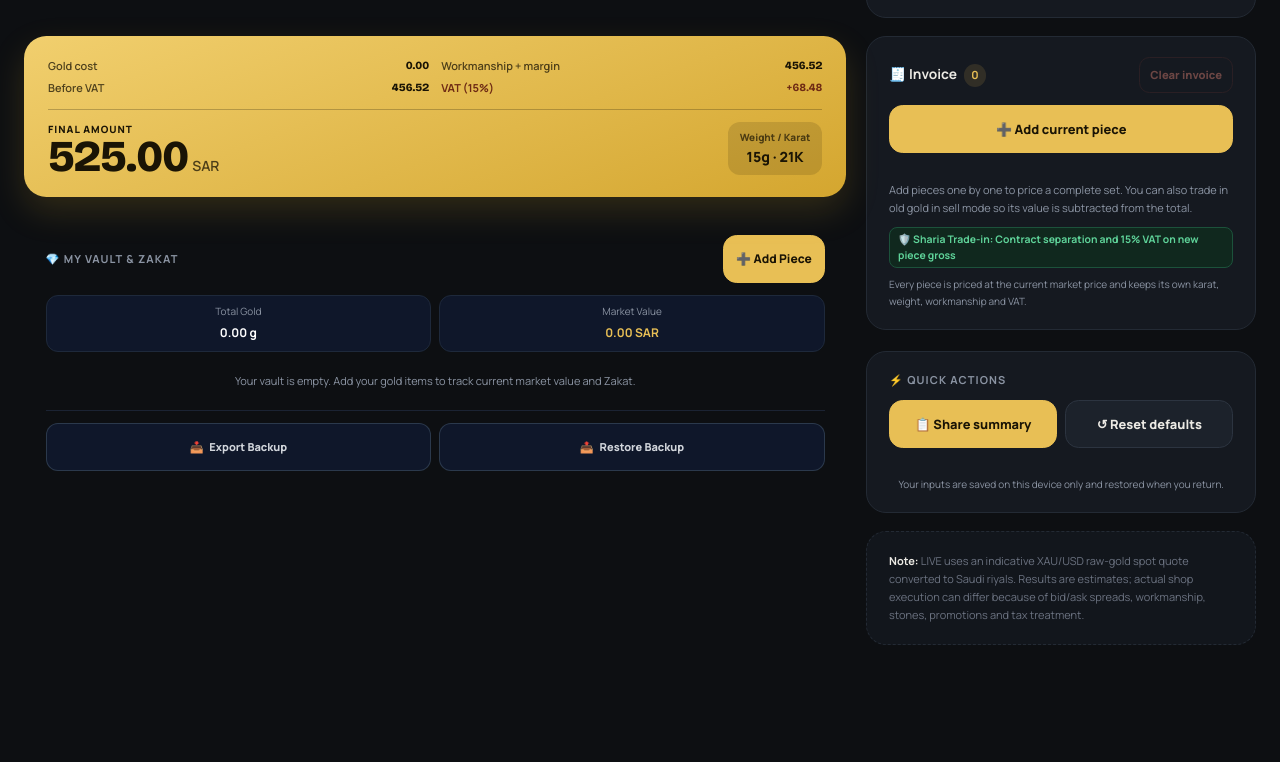
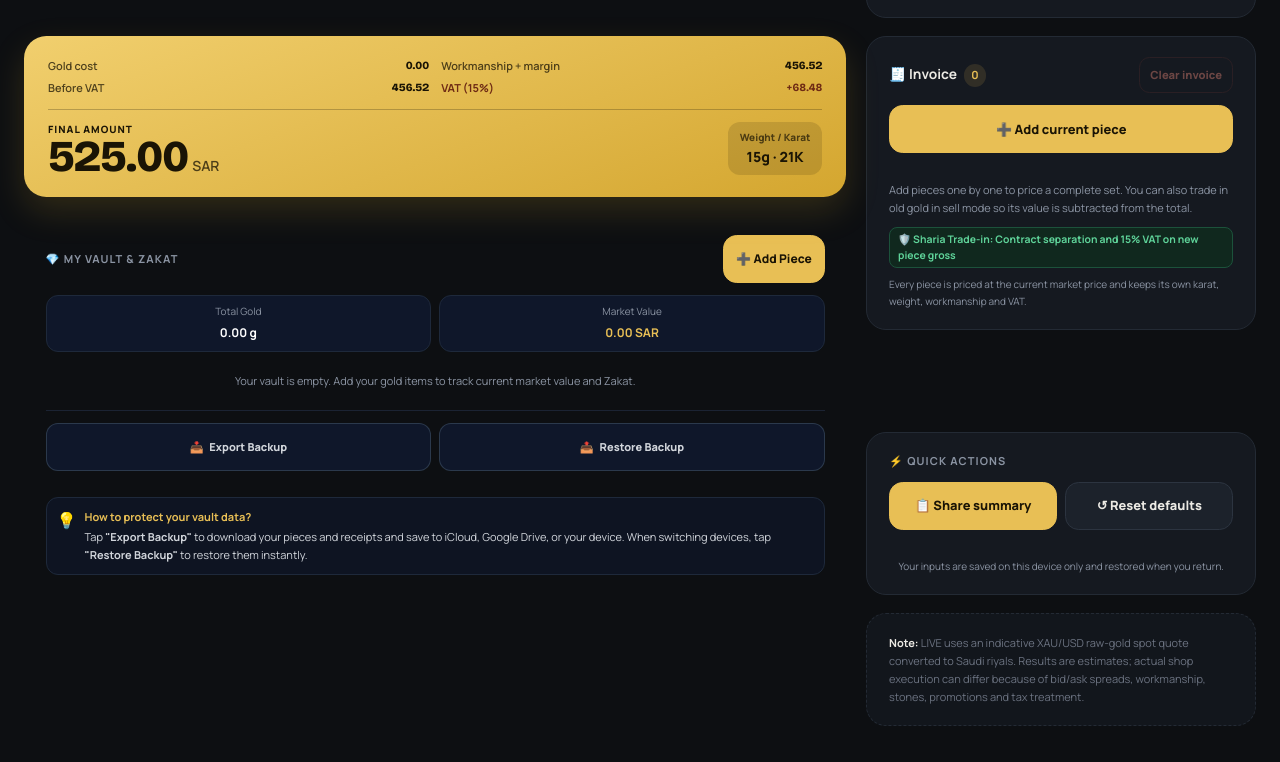
Before and after one commit to w7oshy-spooky/gold-calc, a website with bundled scripts: page en.html in a window 1280 px wide. Shown: the part 1556-2318 px from the top of the page. Before the commit the page ends 2237 px from the top, so only its background shows below. Built offline with nearby package versions, Linux system fonts and the light colour scheme; no server answers.

Commit message:
docs(vault): add friendly non-technical guide on how to backup and restore gold vault

```diff
--- a/en.html
+++ b/en.html
@@ -457,6 +457,15 @@
         <input type="file" id="importVaultBackupInput" accept=".json,application/json" class="hidden">
       </div>
       <p id="vaultBackupStatus" class="text-[10px] text-center text-amber-400 font-bold mt-1.5 min-h-[1rem]"></p>
+
+      <!-- Non-technical helper hint -->
+      <div class="mt-1 p-2.5 rounded-xl bg-slate-900/70 border border-slate-800 text-[11px] text-gray-300 leading-relaxed flex items-start gap-2">
+        <span class="text-base flex-shrink-0">💡</span>
+        <div>
+          <strong class="text-amber-400 block mb-0.5">How to protect your vault data?</strong>
+          <span>Tap <strong>"Export Backup"</strong> to download your pieces and receipts and save to iCloud, Google Drive, or your device. When switching devices, tap <strong>"Restore Backup"</strong> to restore them instantly.</span>
+        </div>
+      </div>
     </section>
 
   <div class="bottom-receipt dashboard-result" data-tab="calc">
--- a/sw.js
+++ b/sw.js
@@ -1,7 +1,7 @@
 'use strict';
 
 // Bump the version when files are added to or removed from APP_SHELL.
-const CACHE_NAME = 'gold-calc-shell-v15';
+const CACHE_NAME = 'gold-calc-shell-v16';
 const NETWORK_TIMEOUT_MS = 3000;
 
 const APP_SHELL = [
```
Also changed, not shown: index.html (+9 -0 lines), tailwind.css.
